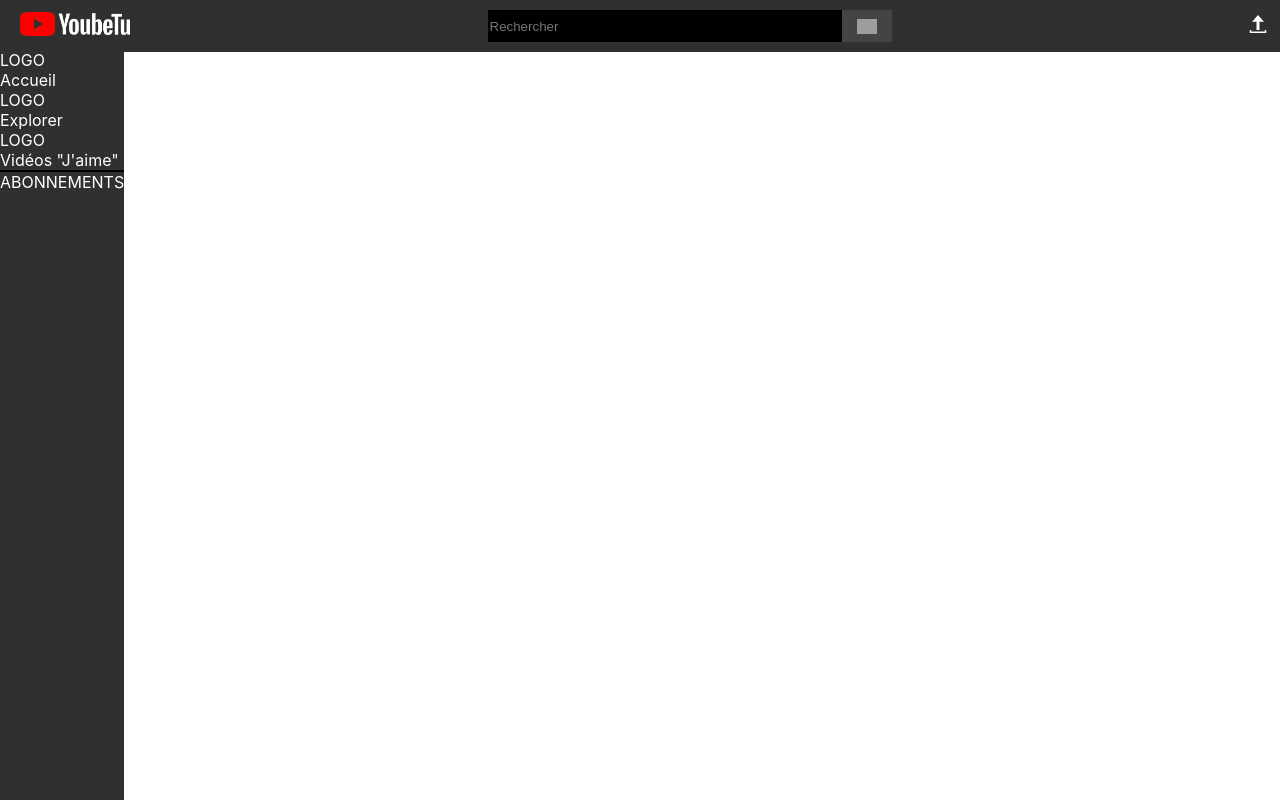
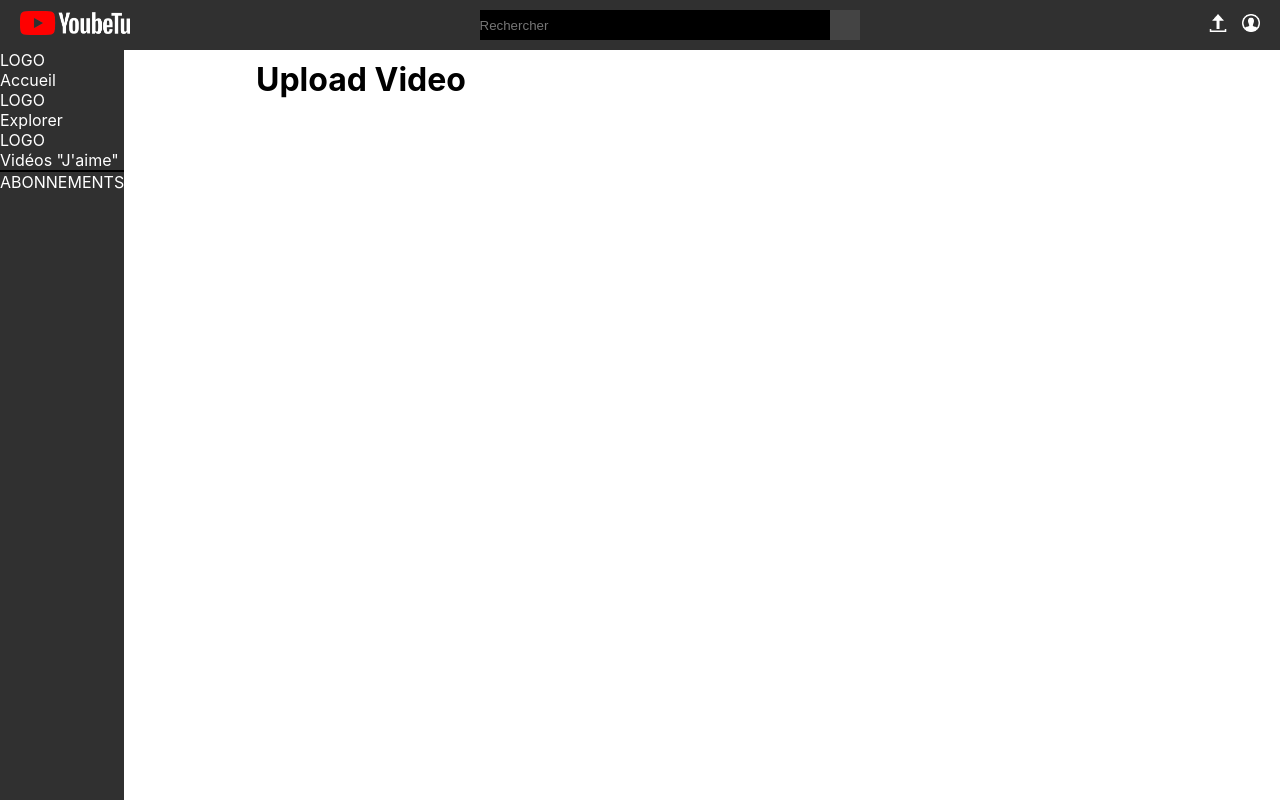
Before and after one commit to LeoPhilip33/youbetu-front, a React (Create React App) app: page /upload-video in a window 1280 px wide. Built offline with nearby package versions, Linux system fonts and the light colour scheme; grey boxes are pictures that could not be loaded.

Commit message:
:lipstick: fix nav bar problem

```diff
--- a/src/App.css
+++ b/src/App.css
@@ -1,3 +1,9 @@
+*{
+    margin: 0;
+    padding: 0;
+    box-sizing: border-box;
+}
+
 .flex-container-navbar{
     display: flex;
 }
--- a/src/App.tsx
+++ b/src/App.tsx
@@ -5,25 +5,27 @@ import { BrowserRouter as Router, Route, Routes } from "react-router-dom"
 
 import Home from './pages/Home/Home';
 import Register from './pages/Auth/Register';
+import UploadVideo from './pages/UploadVideo/UploadVideo';
 
 function App() {
 	return (
-    <div className='container'>
+
+
+		<Router>
+			<div className='container'></div>
 			<Navbar />
 			<div className='flex-container-navbar'>
-        <div>
 				<LateralNavbar />
-        </div>
 				<div className='container-app'>
-          <Router>
+
 					<Routes>
 						<Route path="/" element={<Home />}></Route>
 						<Route path="/register" element={<Register />}></Route>
+						<Route path="/upload-video" element={<UploadVideo />}></Route>
 					</Routes>
-          </Router>
-        </div>
-      </div>
-    </div>
+				</div >
+			</div >
+		</Router >
 	);
 }
 
--- a/src/components/navbar/Navbar.tsx
+++ b/src/components/navbar/Navbar.tsx
@@ -12,15 +12,19 @@ function Navbar() {
                 <img src={logo} className="logo" alt="oui" />
             </div>
             <div className='d-flex search-bar'>
-                <input type="text" placeholder="Rechercher" className="input-search-bar"/>
+                <input type="text" placeholder="Rechercher" className="input-search-bar" />
                 <img src={search} className="search" alt="Logo youbetu" />
             </div>
             <div className='d-flex'>
                 <div>
+                    <Link to="/upload-video">
                         <img src={upload} className="upload" alt="Upload vidéo" />
+                    </Link>
                 </div>
                 <div>
+                    <Link to="/register">
                         <img src={user} className="user" alt="user" />
+                    </Link>
                 </div>
             </div>
         </div>
--- /dev/null
+++ b/src/pages/UploadVideo/UploadVideo.tsx
@@ -0,0 +1,12 @@
+
+import './UploadVideo.scss';
+
+function UploadVideo() {
+    return (
+        <div className='upload-video-container'>
+            <h1>Upload Video</h1>
+        </div>
+    );
+}
+
+export default UploadVideo;
```
Also changed, not shown: src/pages/UploadVideo/UploadVideo.scss (added), 2 other files (tests, documents, lock files or other folders). Lines whose indentation alone changed are shown as unchanged.
